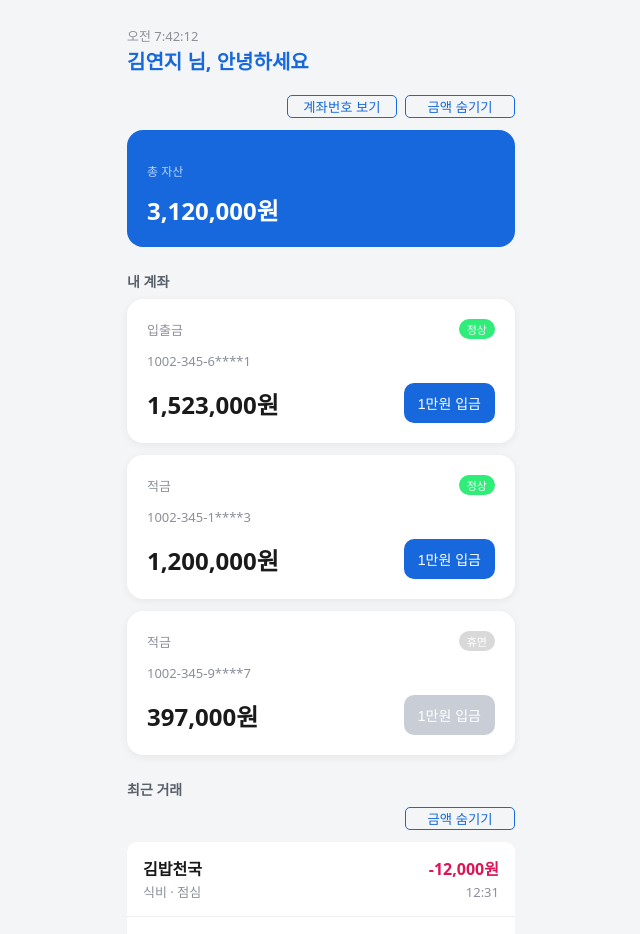
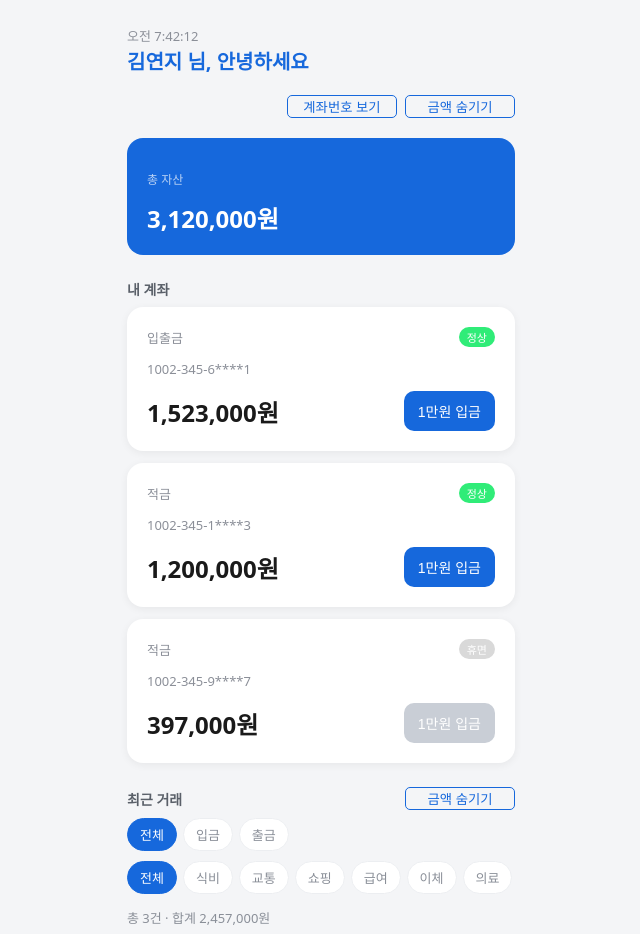
Before and after one commit to woori-won-it/02_react, a React (Vite) app in the folder won-banking-mini/: page / in a window 1280 px wide. Shown: the top 934 px of the page, without its empty margins (319-959 px from the left). Built offline with nearby package versions, Linux system fonts and the light colour scheme; no server answers.

Commit message:
feat: 거래내역 필터링

```diff
--- a/won-banking-mini/src/App.jsx
+++ b/won-banking-mini/src/App.jsx
@@ -9,6 +9,7 @@ import { accounts, transactions } from "./data/mockData.js";
 import TransactionRow from "./components/TransactionRow.jsx";
 import TotalBalance from "./components/TotalBalance.jsx";
 import ExchangeRate from "./components/ExcahgeRate.jsx";
+import TransactionList from "./components/TransactionList.jsx";
 
 function App() {
   // 화면이 렌더링 되기 위해 필요로 하는 값(data)을 적습니다.
@@ -74,27 +75,18 @@ function App() {
           />
         ))}
       </Panel>
-      <Panel title="최근 거래">
-        <div className="toolbar">
+      <Panel
+        title="최근 거래"
+        action={
           <button
             className="btn-ghost"
             onClick={() => setHideAmound(!hideAmount)}
           >
             {hideAmount ? "금액 보기" : "금액 숨기기"}
           </button>
-        </div>
-        {transactions.map((transaction, index) => (
-          <TransactionRow
-            key={index}
-            txType={transaction.txType}
-            amount={transaction.amount}
-            category={transaction.category}
-            memo={transaction.memo}
-            counterparty={transaction.counterparty}
-            txDatetime={transaction.txDatetime}
-            hideAmount={hideAmount}
-          />
-        ))}
+        }
+      >
+        <TransactionList hideAmount={hideAmount} />
       </Panel>
       <Panel title="오늘의 환율">
         <ExchangeRate />
--- /dev/null
+++ b/won-banking-mini/src/components/Chip.jsx
@@ -0,0 +1,9 @@
+function Chip({ text, active, onClick }) {
+  return (
+    <button className={`chip${active ? " on" : ""}`} onClick={onClick}>
+      {text}
+    </button>
+  );
+}
+
+export default Chip;
--- a/won-banking-mini/src/components/Panel.jsx
+++ b/won-banking-mini/src/components/Panel.jsx
@@ -1,8 +1,11 @@
 // components/Panel.jsx
-function Panel({ title, children }) {
+function Panel({ title, action, children }) {
   return (
     <section className="panel">
-      <h2>{title}</h2>
+      <div className="panel-heading">
+        <h2>{title}</h2>
+        {action}
+      </div>
       {children}
     </section>
   );
--- /dev/null
+++ b/won-banking-mini/src/components/TransactionList.jsx
@@ -0,0 +1,136 @@
+// 사용할 컴포넌트, 함수, 변수 import
+import { useEffect, useRef, useState } from "react";
+import TransactionRow from "./TransactionRow";
+import { transactions } from "../data/mockData.js";
+import Chip from "./Chip";
+import { formatWon } from "../utils/format.js";
+
+// 거래 종류 필터 옵션
+const TYPE_OPTIONS = ["전체", "입금", "출금"];
+// 카테고리 필터 옵션
+const CATEGORY_OPTIONS = [
+  "전체",
+  "식비",
+  "교통",
+  "쇼핑",
+  "급여",
+  "이체",
+  "의료",
+  "통신",
+];
+
+// 컴포넌트 함수형으로 작성
+function TransactionList({ hideAmount }) {
+  const [typeFilter, setTypeFilter] = useState("전체");
+  const [categoryFilter, setCategoryFilter] = useState("전체");
+  const [loading, setLoading] = useState(true);
+  const categoryChipsRef = useRef(null);
+  const dragStartRef = useRef({ x: 0, scrollLeft: 0 });
+  const draggedRef = useRef(false);
+  const [isDragging, setIsDragging] = useState(false);
+
+  useEffect(() => {
+    const timer = setTimeout(() => setLoading(false), 300);
+    return () => clearTimeout(timer);
+  }, []);
+
+  const visible = transactions.filter(
+    (tx) =>
+      (typeFilter === "전체" || tx.txType === typeFilter) &&
+      (categoryFilter === "전체" || tx.category === categoryFilter),
+  );
+  const visibleTotal = visible.reduce((total, transaction) => {
+    return total + transaction.amount;
+  }, 0);
+
+  function handlePointerDown(event) {
+    if (event.button !== 0) return;
+    dragStartRef.current = {
+      x: event.clientX,
+      scrollLeft: categoryChipsRef.current.scrollLeft,
+    };
+    draggedRef.current = false;
+    setIsDragging(true);
+  }
+
+  function handlePointerMove(event) {
+    if (!isDragging) return;
+    const distance = event.clientX - dragStartRef.current.x;
+    if (Math.abs(distance) > 4) draggedRef.current = true;
+    categoryChipsRef.current.scrollLeft =
+      dragStartRef.current.scrollLeft - distance;
+  }
+
+  function handlePointerUp() {
+    setIsDragging(false);
+  }
+
+  function handleChipClickCapture(event) {
+    if (draggedRef.current) {
+      event.preventDefault();
+      event.stopPropagation();
+      draggedRef.current = false;
+    }
+  }
+
+  if (loading) return <p className="muted">거래 내역을 불러오는 중...</p>;
+
+  return (
+    <>
+      <div>
+        <div className="chips">
+          {TYPE_OPTIONS.map((option) => (
+            <Chip
+              key={option}
+              text={option}
+              active={typeFilter === option}
+              onClick={() => setTypeFilter(option)}
+            />
+          ))}
+        </div>
+        <div
+          ref={categoryChipsRef}
+          className={`chips category-chips${isDragging ? " is-dragging" : ""}`}
+          onPointerDown={handlePointerDown}
+          onPointerMove={handlePointerMove}
+          onPointerUp={handlePointerUp}
+          onPointerCancel={handlePointerUp}
+          onClickCapture={handleChipClickCapture}
+        >
+          {CATEGORY_OPTIONS.map((option) => (
+            <Chip
+              key={option}
+              text={option}
+              active={categoryFilter === option}
+              onClick={() => setCategoryFilter(option)}
+            />
+          ))}
+        </div>
+      </div>
+      <div className="summary">
+        총 {visible.length}건 · 합계 {formatWon(visibleTotal)}
+      </div>
+      <div className="transaction-list">
+        {visible.length > 0 ? (
+          visible.map((transaction) => (
+            <TransactionRow
+              key={transaction.txId}
+              txType={transaction.txType}
+              amount={transaction.amount}
+              category={transaction.category}
+              memo={transaction.memo}
+              counterparty={transaction.counterparty}
+              txDatetime={transaction.txDatetime}
+              hideAmount={hideAmount}
+            />
+          ))
+        ) : (
+          <p className="muted">조건에 맞는 거래 내역이 없습니다.</p>
+        )}
+      </div>
+    </>
+  );
+}
+
+// 컴포넌트, 함수, 변수 등을 외부에서 사용할 수 있게 export
+export default TransactionList;
--- a/won-banking-mini/src/index.css
+++ b/won-banking-mini/src/index.css
@@ -101,6 +101,17 @@ header h1 {
   margin: 0 0 8px;
 }
 
+.panel-heading {
+  display: flex;
+  align-items: center;
+  justify-content: space-between;
+  margin-bottom: 8px;
+}
+
+.panel-heading h2 {
+  margin: 0;
+}
+
 /* 맨 위 총 자산 카드 */
 .total {
   background: var(--brand);
@@ -128,13 +139,17 @@ header h1 {
   border-bottom: 1px solid var(--line);
 }
 
-.toolbar + .tx-row {
+.transaction-list .tx-row:first-child {
   border-radius: 10px 10px 0 0;
 }
 
 .tx-row:last-child {
   border-bottom: none;
   border-radius: 0px 0px 10px 10px;
+}
+
+.transaction-list .tx-row:only-child {
+  border-radius: 10px;
 }
 
 .amount-out {
@@ -197,6 +212,24 @@ header h1 {
   margin-bottom: 10px;
 }
 
+.category-chips {
+  width: 100%;
+  min-width: 0;
+  flex-wrap: nowrap;
+  overflow-x: auto;
+  overflow-y: hidden;
+  padding-bottom: 4px;
+  touch-action: none;
+  overscroll-behavior: contain;
+  cursor: grab;
+  scrollbar-width: none;
+  -ms-overflow-style: none;
+}
+
+.category-chips::-webkit-scrollbar {
+  display: none;
+}
+
 /* 필터 칩 하나 */
 .chip {
   background: #ffffff;
@@ -206,6 +239,17 @@ header h1 {
   font-size: 13px;
   cursor: pointer;
   color: var(--muted);
+}
+
+.category-chips .chip {
+  flex: 0 0 auto;
+  flex-shrink: 0;
+  white-space: nowrap;
+}
+
+.category-chips.is-dragging {
+  cursor: grabbing;
+  user-select: none;
 }
 
 /* 현재 선택된 칩 */
```
